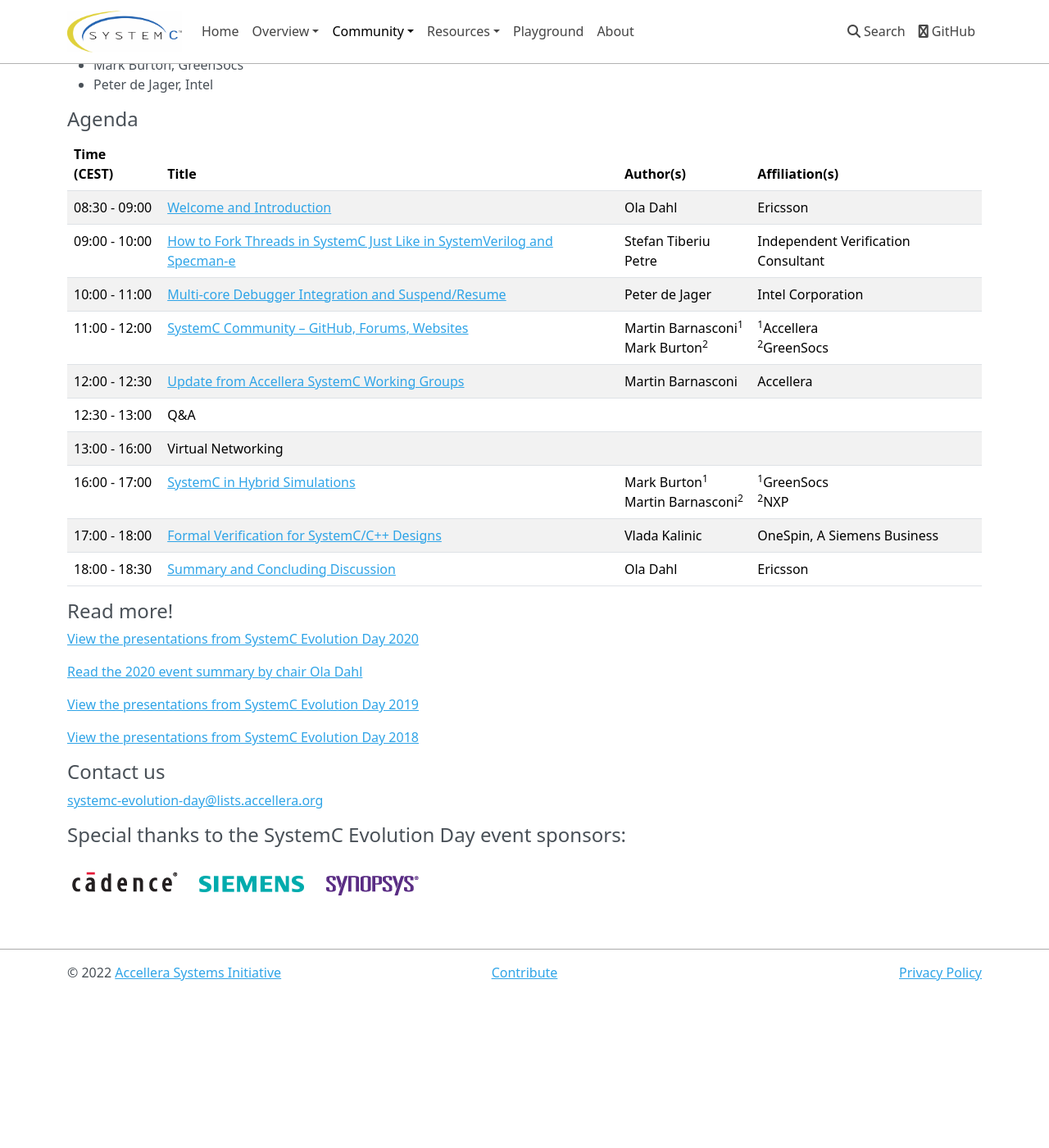
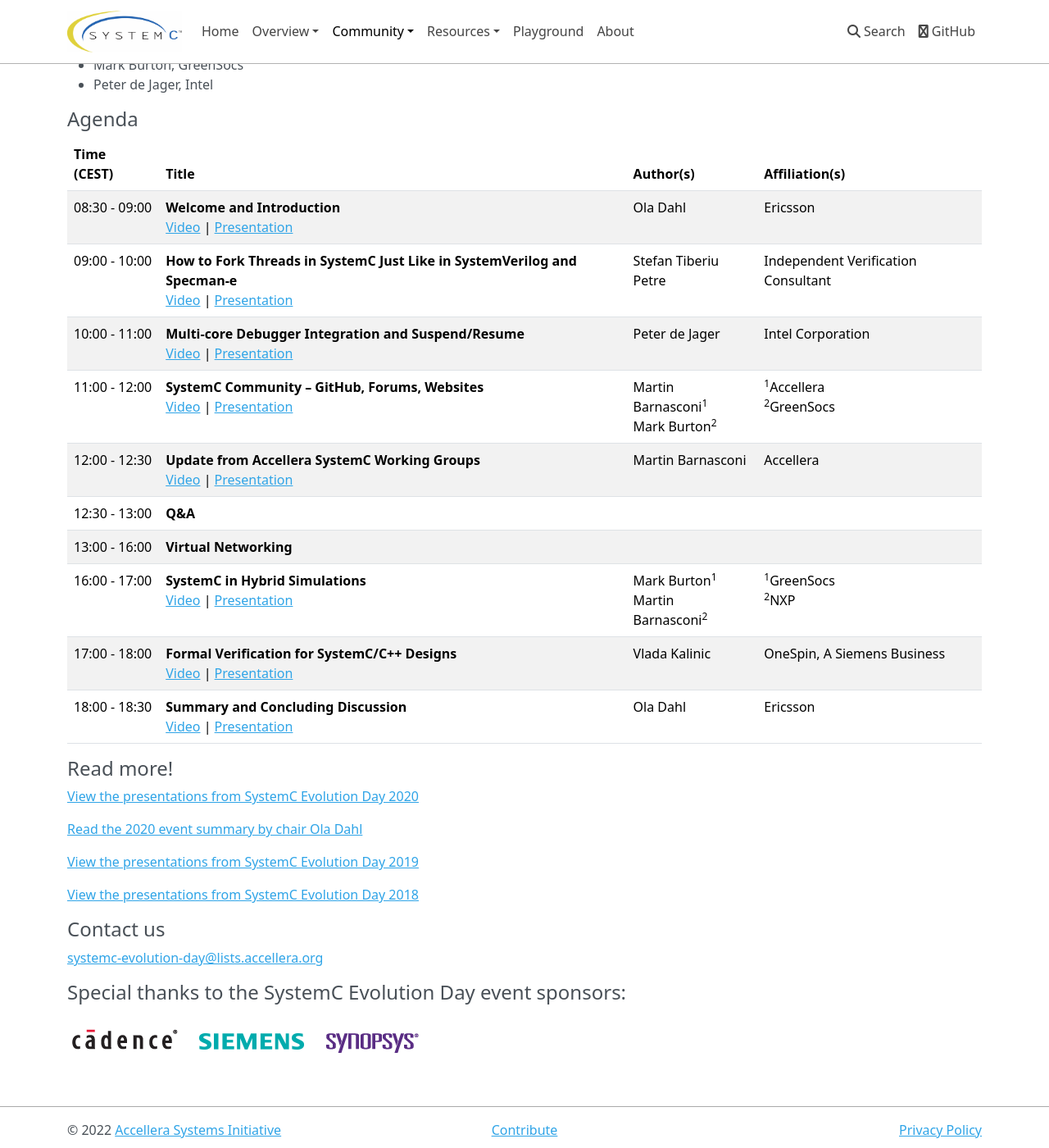
Before and after one commit to accellera-official/systemc.org, an MkDocs documentation site: the page built from docs/events/sced2021.md, in a window 1280 px wide and 1400 px high, scrolled down 551 px. Shown: the whole window at 82% size. Built offline with MkDocs 1.6.1, drawn with Linux system fonts in a browser that asks for light colours; nearby versions of some CDN libraries; before the commit the page ends 1759 px from its top, so only the background shows below that.

```diff
--- a/docs/events/sced2021.md
+++ b/docs/events/sced2021.md
@@ -27,16 +27,16 @@ Location: Online, Virtual Workshop
 
 | Time (CEST)&nbsp;&nbsp; | Title | Author(s) | Affiliation(s) |
 | --------------------- | ---------------- | ---------------- | ---------------- |
-| 08:30 - 09:00 | [Welcome and Introduction][1] | Ola Dahl | Ericsson |
-| 09:00 - 10:00 | [How to Fork Threads in SystemC Just Like in SystemVerilog and Specman-e][2] | Stefan Tiberiu Petre	| Independent Verification Consultant |
-| 10:00 - 11:00 | [Multi-core Debugger Integration and Suspend/Resume][3] | Peter de Jager | Intel Corporation |
-| 11:00 - 12:00 | [SystemC Community – GitHub, Forums, Websites][4] | Martin Barnasconi<sup>1</sup><br> Mark Burton<sup>2</sup> | <sup>1</sup>Accellera<br> <sup>2</sup>GreenSocs |
-| 12:00 - 12:30 | [Update from Accellera SystemC Working Groups][5] | Martin Barnasconi | Accellera |
-| 12:30 - 13:00 | Q&A |
-| 13:00 - 16:00 | Virtual Networking |
-| 16:00 - 17:00 | [SystemC in Hybrid Simulations][6] | Mark Burton<sup>1</sup><br> Martin Barnasconi<sup>2</sup> | <sup>1</sup>GreenSocs<br><sup>2</sup>NXP |
-| 17:00 - 18:00 | [Formal Verification for SystemC/C++ Designs][7] | Vlada Kalinic | OneSpin, A Siemens Business |
-| 18:00 - 18:30 | [Summary and Concluding Discussion][1] | Ola Dahl | Ericsson |
+| 08:30 - 09:00 | **Welcome and Introduction**<br>[Video][1v] \| [Presentation][1p] | Ola Dahl | Ericsson |
+| 09:00 - 10:00 | **How to Fork Threads in SystemC Just Like in SystemVerilog and Specman-e**<br>[Video][2v] \| [Presentation][2p] | Stefan Tiberiu Petre	| Independent Verification Consultant |
+| 10:00 - 11:00 | **Multi-core Debugger Integration and Suspend/Resume**<br>[Video][3v] \| [Presentation][3p] | Peter de Jager | Intel Corporation |
+| 11:00 - 12:00 | **SystemC Community – GitHub, Forums, Websites**<br>[Video][4v] \| [Presentation][4p] | Martin Barnasconi<sup>1</sup><br> Mark Burton<sup>2</sup> | <sup>1</sup>Accellera<br> <sup>2</sup>GreenSocs |
+| 12:00 - 12:30 | **Update from Accellera SystemC Working Groups**<br>[Video][5v] \| [Presentation][5p] | Martin Barnasconi | Accellera |
+| 12:30 - 13:00 | **Q&A** |
+| 13:00 - 16:00 | **Virtual Networking** |
+| 16:00 - 17:00 | **SystemC in Hybrid Simulations**<br>[Video][6v] \| [Presentation][6p] | Mark Burton<sup>1</sup><br> Martin Barnasconi<sup>2</sup> | <sup>1</sup>GreenSocs<br><sup>2</sup>NXP |
+| 17:00 - 18:00 | **Formal Verification for SystemC/C++ Designs**<br>[Video][7v] \| [Presentation][7p] | Vlada Kalinic | OneSpin, A Siemens Business |
+| 18:00 - 18:30 | **Summary and Concluding Discussion**<br>[Video][8v] \| [Presentation][1p] | Ola Dahl | Ericsson |
 
 
 ## Read more!
--- a/mkdocs.yml
+++ b/mkdocs.yml
@@ -18,6 +18,8 @@ nav:
     - 'SystemC AMS': 'overview/systemc-ams.md'
 - Community:
     - Events:
+      - 'SystemC Evolution Fikas': 'events/scef.md'
+      - 'SystemC Evolution Fika - April 2022': 'events/scef202203.md'
       - 'SystemC Evolution Day 2021': 'events/sced2021.md'
     - Discussion forum: https://forums.accellera.org/forum/9-systemc/
 - Resources:
```
Also changed, not shown: other parts of docs/events/sced2021.md (+15 -7 lines), docs/events/scef.md (added, +39 -0 lines), docs/events/scef202204.md (added, +28 -0 lines), docs/images/fika.jpg (added), docs/images/scef.png (added).
